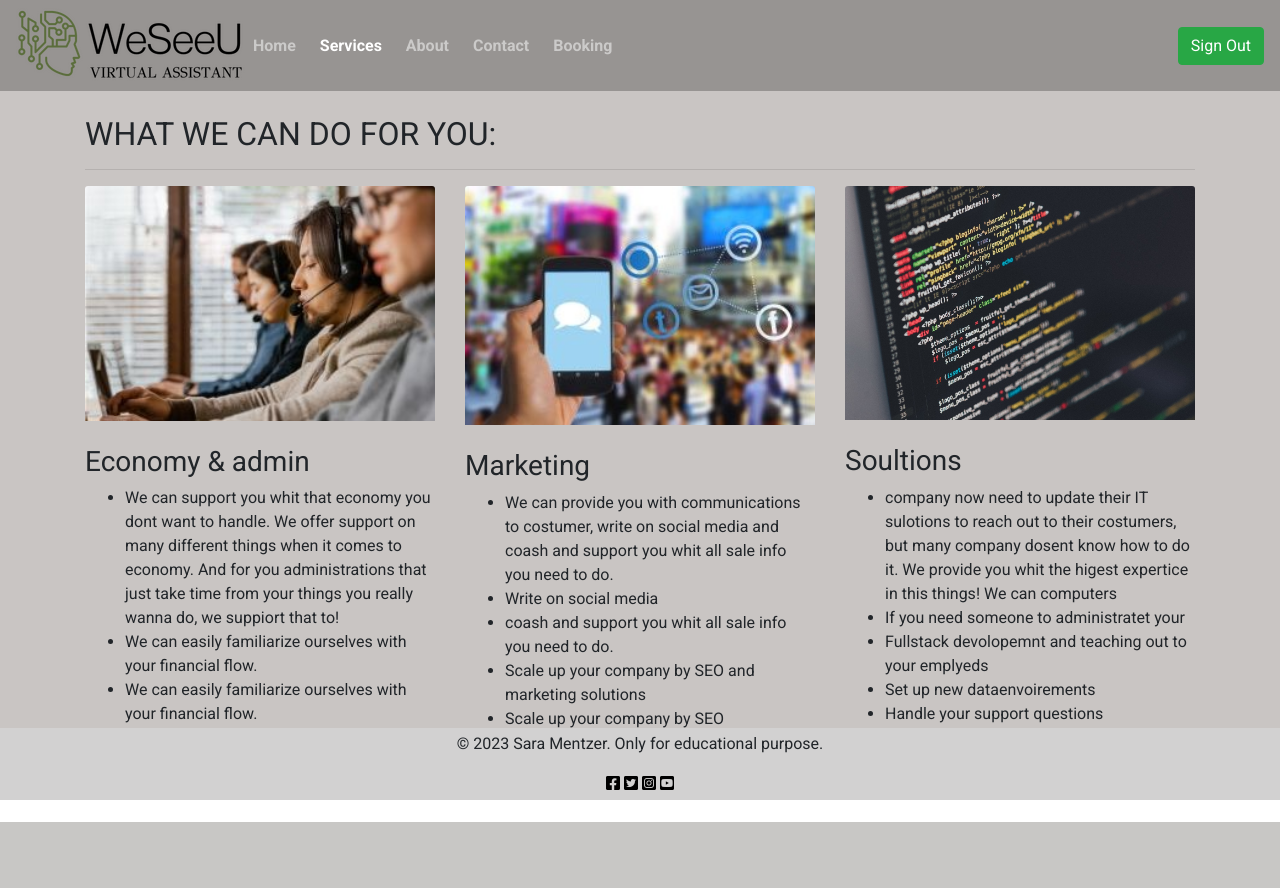
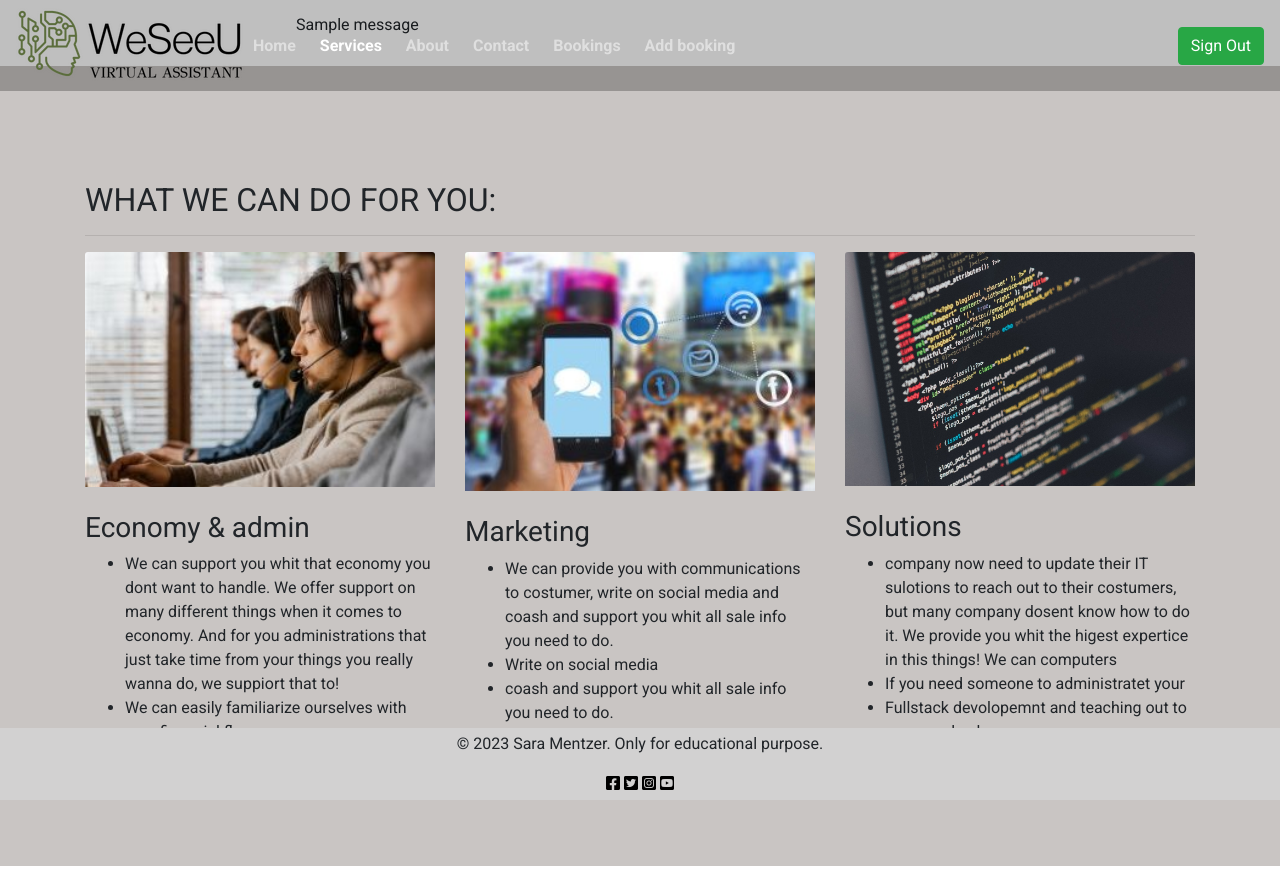
Before and after one commit to saram88/fst-weseeu, a Django app: page /service/ in a window 1280 px wide. Before the commit the page ends 822 px from the top, so only its background shows below. Run offline with Django 3.2, Linux system fonts and the light colour scheme; a user stored in the database is signed in; one stand-in notice (Sample message) is shown; some libraries are stand-ins or nearby versions.

Commit message:
Update menu

```diff
--- a/templates/404.html
+++ b/templates/404.html
@@ -1,5 +1,5 @@
 {% extends 'base.html'%}
-{% block title %}The Wine Garden BnB | 404 Page Not Found{% endblock %}
+{% block title %}WeSeeU | 404 Page Not Found{% endblock %}
 
 {% load static %}
 
@@ -14,7 +14,7 @@
             <h4 class="text-center mt-3">Page Not Found</h4>
             <br>
             <p>Sorry! The page you're looking for doesn't exist. Click below to return to the homepage.</p>
-            <a href="{% url 'home' %}" class="submit btn btn-outline-dark d-inline">Home</a>
+            <a href="{% url 'main' %}" class="submit btn btn-outline-dark d-inline">Home</a>
         </div>
     </div>
 </div>
--- a/templates/add_booking.html
+++ b/templates/add_booking.html
@@ -18,12 +18,13 @@
 </head>
 <body>
     <div class="container">
-
+        <!--
         <div class="row">
             <div class="col-12 page-header">
                 <h2 class="text-uppercase"><img src="{% static 'images/2.png' %}" alt="logo"></h2>
             </div>
         </div>
+    -->
     </div>
 
     <div class="container container-wrapper box">
--- a/templates/base.html
+++ b/templates/base.html
@@ -39,7 +39,8 @@
                     <li class="{% if request.path == '/about/' %}active{% endif %} nav-item mr-2"><a class="nav-link" href="/about">About</a></li>
                     <li class="{% if request.path == '/contact/' %}active{% endif %} nav-item mr-2"><a class="nav-link" href="/contact">Contact</a></li>
                     {% if user.is_authenticated %}
-                    <li class="{% if request.path == '/booking/' %}active{% endif %} nav-item mr-2"><a class="nav-link" href="/booking">Booking</a></li>
+                    <li class="{% if request.path == '/booking/' %}active{% endif %} nav-item mr-2"><a class="nav-link" href="/booking">Bookings</a></li>
+                    <li class="nav-item mr-2"><a class="nav-link" href="/booking/add">Add booking</a></li>
                     <li class="nav-item mr-2 d-block d-sm-none"><a class="nav-link" href="{% url 'account_logout' %}">Sign out</a></li>
                     {% else %}
                     <li class="nav-item mr-2 d-block d-sm-none"><a class="nav-link" href="{% url 'account_login' %}">Sign In / Sign Up</a></li>
@@ -55,6 +56,21 @@
             </div>
         </nav>
     </div>
+
+    <!-- Messages start (CODE USED FROM CODE INSTITUTE BLOG WALKTHROUGH) -->
+    <div class="container">
+        <div class="row">
+            <div class="col-md-8 offset-md-2">
+                {% for message in messages %}
+                <div class="alert {{ message.tags }} alert-dismissible fade show" id="msg" role="alert">
+                    {{ message | safe }}
+                </div>
+                {% endfor %}
+            </div>
+        </div>
+    </div>
+    <!-- Messages end -->
+
     <div>
         {% block content %}
         {% endblock content %}
--- a/templates/services.html
+++ b/templates/services.html
@@ -48,7 +48,7 @@
                         <br>
                         <div class="feature">
                             <br>
-                            <h3>Soultions</h3>
+                            <h3>Solutions</h3>
                             <ul>
                                 <li>company now need to update their IT sulotions to reach out to their costumers, but many company dosent know how to do it. We provide you whit the higest expertice in this things! We can computers</li>
                                 <li>If you need someone to administratet your </li>
```
Also changed, not shown: templates/500.html (+22 -0 lines).
